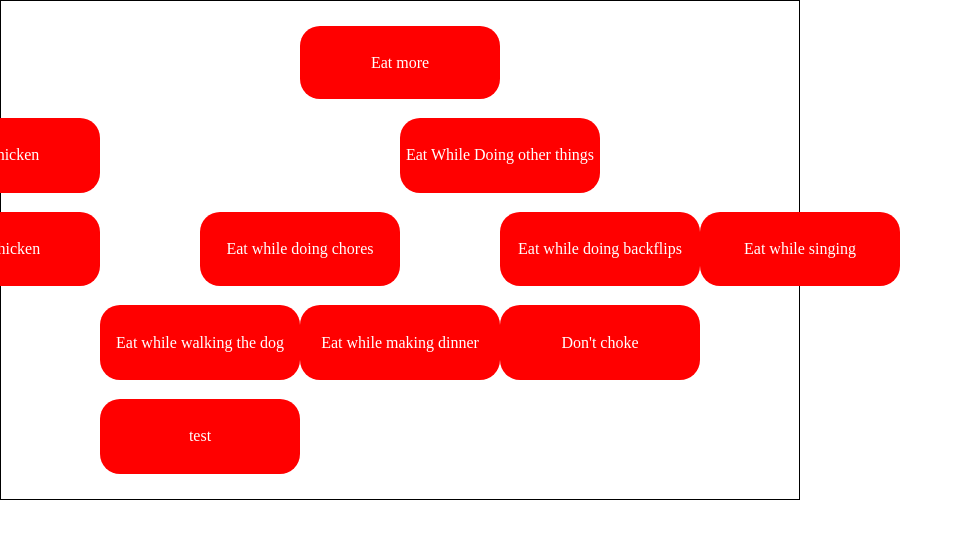
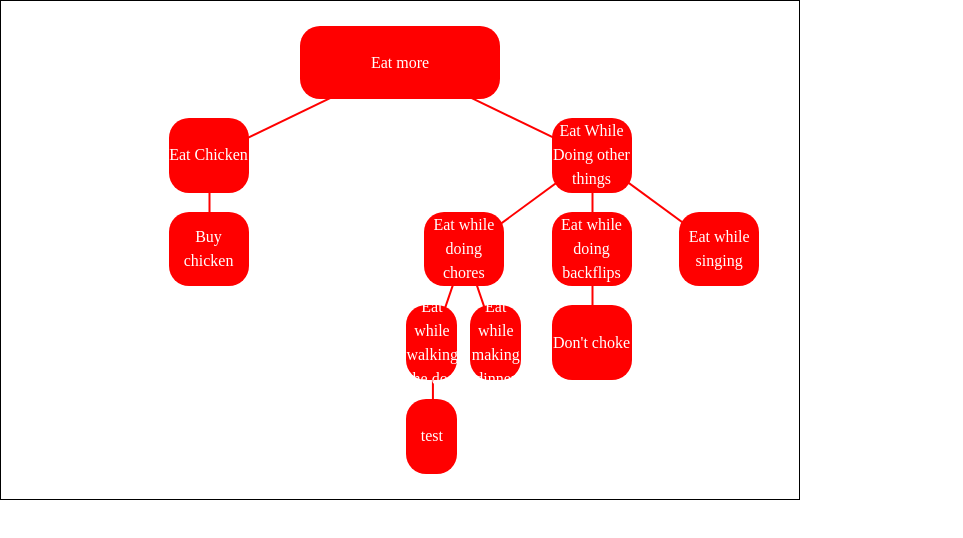
Before and after one commit to Chappydev/goal-tree, a React (Vite) app: page /tree in a window 1280 px wide. Shown: the top 538 px of the page, without its empty margins (0-963 px from the left). Built offline with nearby package versions, Linux system fonts and the light colour scheme.

Commit message:
Fix TreeAbsoluteNode after previous commits

```diff
--- a/src/components/TreeNodeAbsolute.jsx
+++ b/src/components/TreeNodeAbsolute.jsx
@@ -1,8 +1,7 @@
 import React from 'react';
 import './TreeNode.scss';
-import useRect from '../hooks/useRect';
-import { NavLink } from 'react-router-dom';
 import Node from './Node';
+import { useState } from 'react';
 
 const TreeNodeAbsolute = ({
   node,
@@ -17,7 +16,7 @@ const TreeNodeAbsolute = ({
   // Alternatively, make one 'image' and then resize the WHOLE IMAGE to
   // to appropriately fit the space given for the tree.
 
-  const [rect, ref] = useRect();
+  const [rect, setRect] = useState();
 
   return (
     <div className="tree-node-wrapper">
@@ -31,23 +30,13 @@ const TreeNodeAbsolute = ({
             {node.name}
           </NavLink>
         )} */}
-        <Node node={node} isFirst={isGoal} key={node.id} ref={ref}>
-          {parentRect ? (
-            <svg className="tree-line-svg">
-              {/*
-                TODO: change styles to taste
-                TODO: figure out animations for the styles as well
-              */}
-              <line
-                x1={parentRect.xCenter}
-                y1={parentRect.yCenter}
-                x2={rect.xCenter}
-                y2={rect.yCenter}
-                className="tree-line"
-              />
-            </svg>
-          ) : null}
-        </Node>
+        <Node
+          node={node}
+          isFirst={isGoal}
+          parentRect={parentRect}
+          setRect={setRect}
+          key={node.id}
+        />
       </div>
       {node.children ? (
         <div className="tree-children-wrapper">
@@ -57,7 +46,7 @@ const TreeNodeAbsolute = ({
               <TreeNodeAbsolute
                 key={child.name}
                 node={child}
-                isFirst={false}
+                isGoal={false}
                 // TODO: change the value passed based on calculations
                 dimensions={dimensions}
                 parentRect={rect}
```
